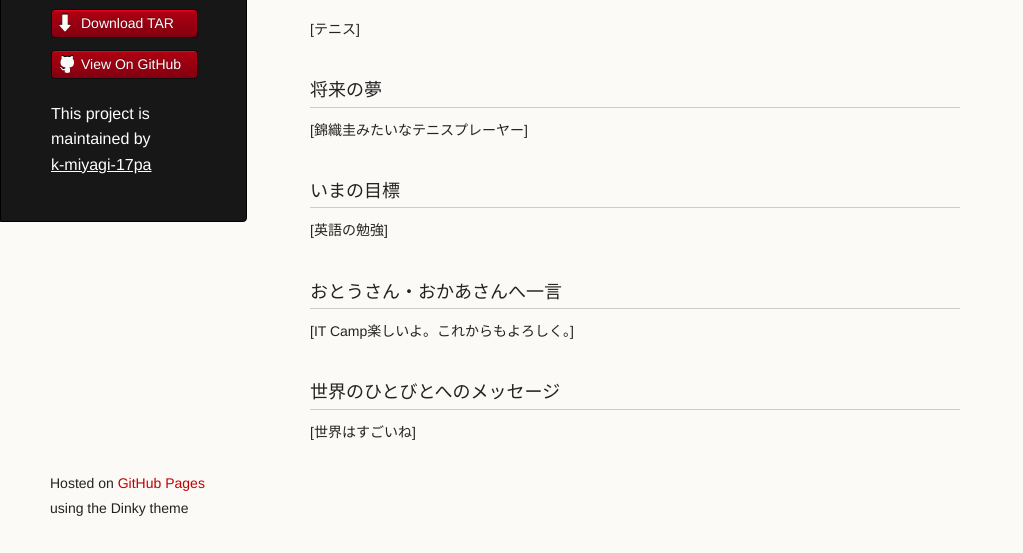
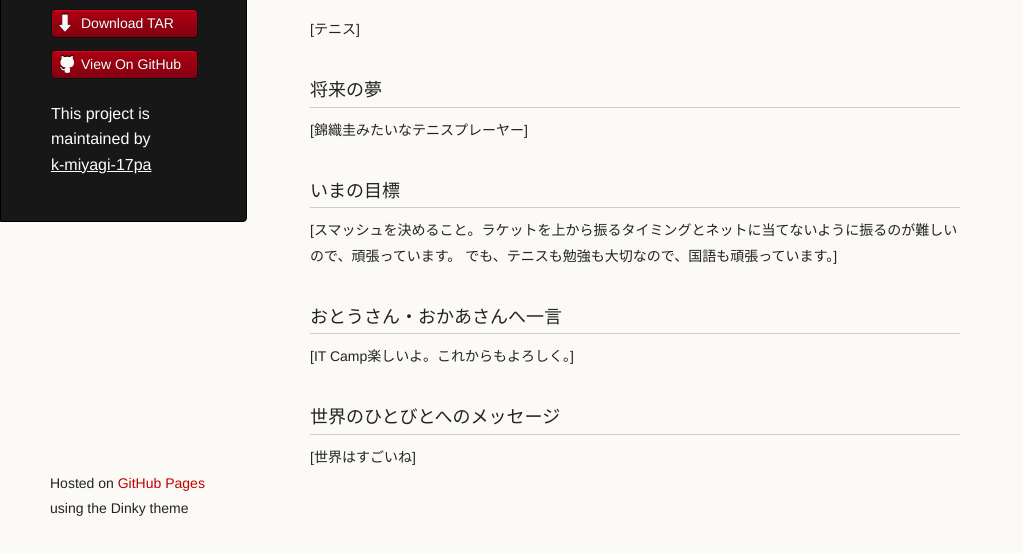
Before and after one commit to k-miyagi-17pa/web, a plain HTML site: page index.html in a window 1280 px wide. Shown: the part 247-800 px from the top of the page, without its empty margins (0-1023 px from the left). Drawn offline with Linux system fonts and the light colour scheme.

Commit message:
Update index.html

```diff
--- a/index.html
+++ b/index.html
@@ -49,7 +49,8 @@
 <h3>
 <a id="いまの目標" class="anchor" href="#%E3%81%84%E3%81%BE%E3%81%AE%E7%9B%AE%E6%A8%99" aria-hidden="true"><span aria-hidden="true" class="octicon octicon-link"></span></a>いまの目標</h3>
 
-<p>[英語の勉強]</p>
+<p>[スマッシュを決めること。ラケットを上から振るタイミングとネットに当てないように振るのが難しいので、頑張っています。
+でも、テニスも勉強も大切なので、国語も頑張っています。]</p>
 
 <h3>
 <a id="おとうさんおかあさんへ一言" class="anchor" href="#%E3%81%8A%E3%81%A8%E3%81%86%E3%81%95%E3%82%93%E3%81%8A%E3%81%8B%E3%81%82%E3%81%95%E3%82%93%E3%81%B8%E4%B8%80%E8%A8%80" aria-hidden="true"><span aria-hidden="true" class="octicon octicon-link"></span></a>おとうさん・おかあさんへ一言</h3>
```
